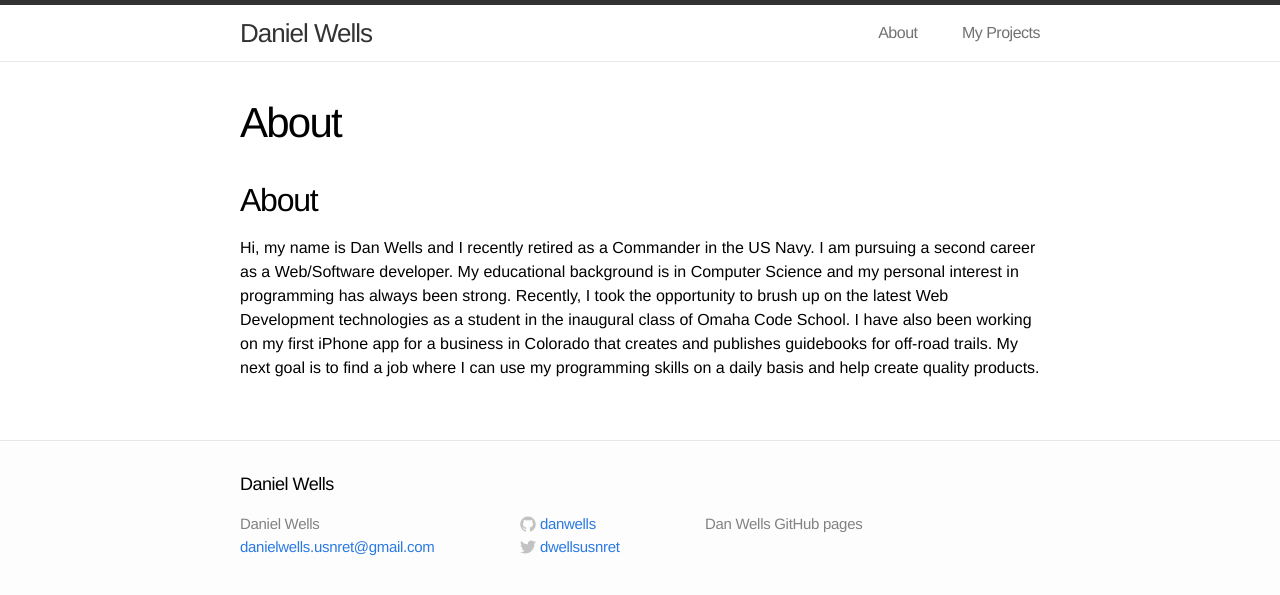
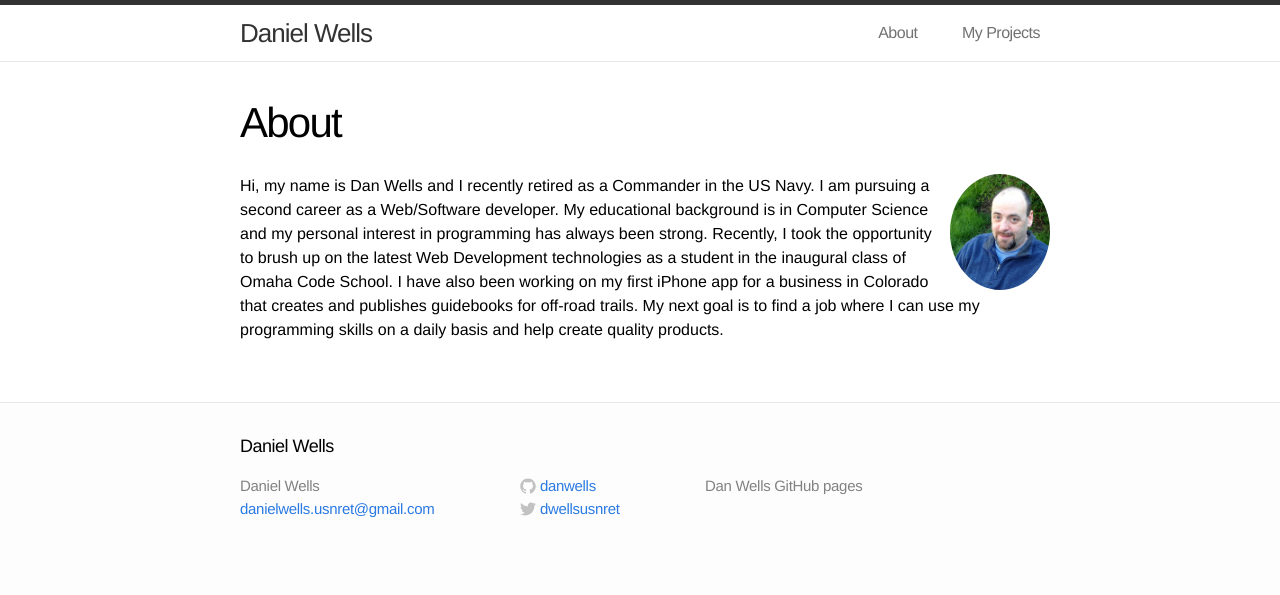
Before and after one commit to danwells/portfolio-jekyll, a Jekyll site: the page built from about.html, in a window 1280 px wide. Shown: the top 595 px of the page. Built offline with Jekyll 4.4.1, drawn with Linux system fonts in a browser that asks for light colours.

Commit message:
Added profile image to about page

```diff
--- a/about.html
+++ b/about.html
@@ -5,7 +5,7 @@ title: About
 
 <div class="home testpage">
 
-	<h2>About</h2>
+	<img id="profile_img" alt="Profile" src="{{ site.baseurl }}/img/profile_img.jpg"/>
   <p>Hi, my name is Dan Wells and I recently retired as a Commander in the US Navy.  I am pursuing a second career as a Web/Software developer.  My educational background is in Computer Science and my personal interest in programming has always been strong.  Recently, I took the opportunity to brush up on the latest Web Development technologies as a student in the inaugural class of Omaha Code School.  I have also been working on my first iPhone app for a business in Colorado that creates and publishes guidebooks for off-road trails.  My next goal is to find a job where I can use my programming skills on a daily basis and help create quality products. </p>
 
 </div>
--- a/css/main.css
+++ b/css/main.css
@@ -434,3 +434,13 @@ a:visited { color: #205caa; }
 	border-radius: 0 12px;
 	padding: 4px;
 }
+
+/* About page */
+
+#profile_img {
+  width: 100px;
+  border-radius: 50%;
+  float: right;
+  position: relative;
+  right: -10px;
+}
```
Also changed, not shown: img/profile_img.jpg (added).
